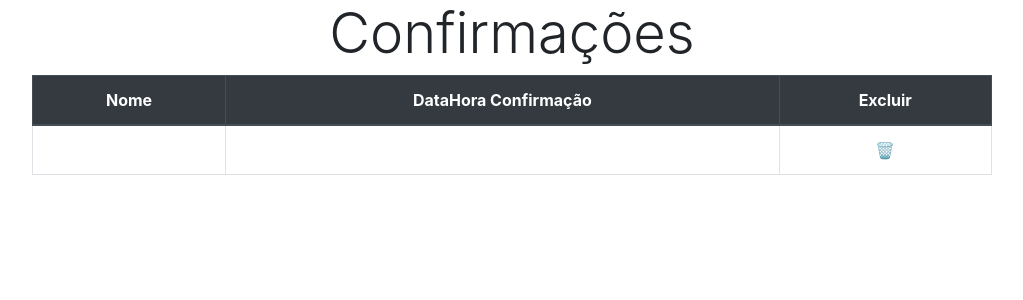
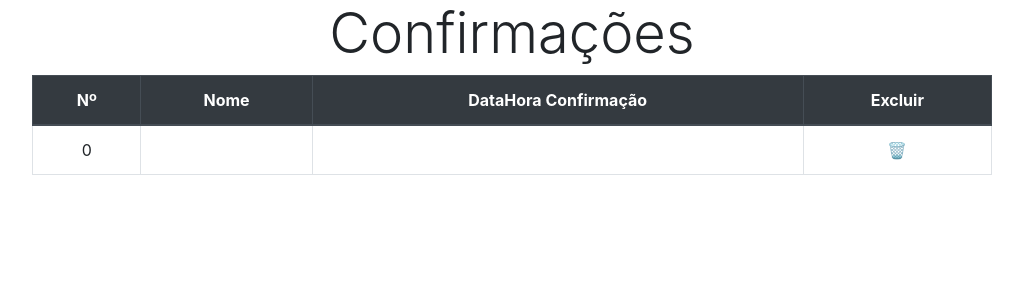
Before and after one commit to felipegambini/lista-de-convidados, a Flask app: page /confirmacoes in a window 1280 px wide. Shown: the top 300 px of the page, without its empty margins (128-1151 px from the left). Run offline with Flask 3, Linux system fonts and the light colour scheme; a database or web service that is not in the repository returns one stand-in record (values such as "Sample title"); some libraries are stand-ins or nearby versions.

Commit message:
Update confirmado.html

```diff
--- a/template/confirmado.html
+++ b/template/confirmado.html
@@ -16,6 +16,7 @@
       <table class="table table-bordered table-hover mx-auto w-75">
         <thead>
           <tr class="thead-dark">
+            <th class="text-center">Nº</th>
             <th class="text-center">Nome</th>
             <th class="text-center">DataHora Confirmação</th>
             <th class="text-center">Excluir</th>
@@ -24,6 +25,7 @@
         <tbody>
           {% for dado in dados['df'].iloc %}
           <tr>
+            <td scope="row" class="text-center">{{dado.name}}</td>
             <td scope="row" class="text-center">{{dado['nome']}}</td>
             <td scope="row" class="text-center">{{dado['datahora_confirmacao']}}</td>
             <td scope="row" class="text-center"><a href="/confirmacoes/delete/{{dado['_id']}}" target="_self">🗑️</a></td>
```
